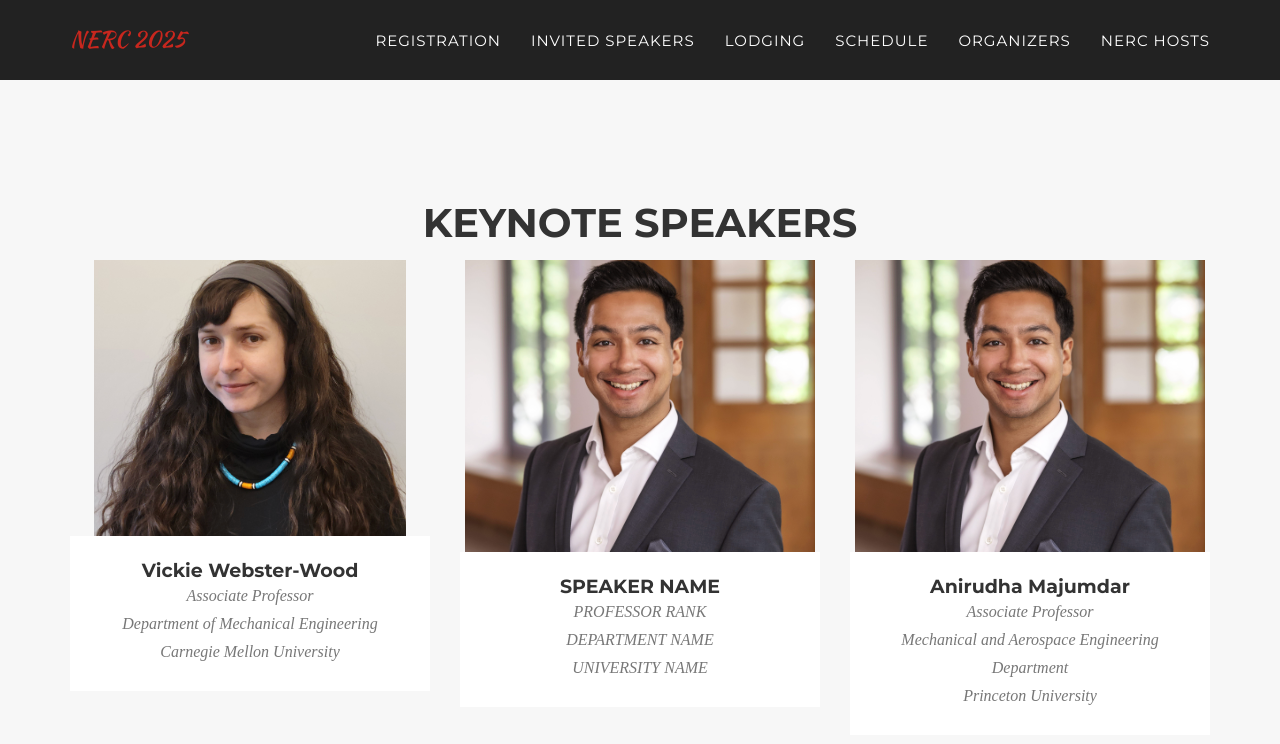
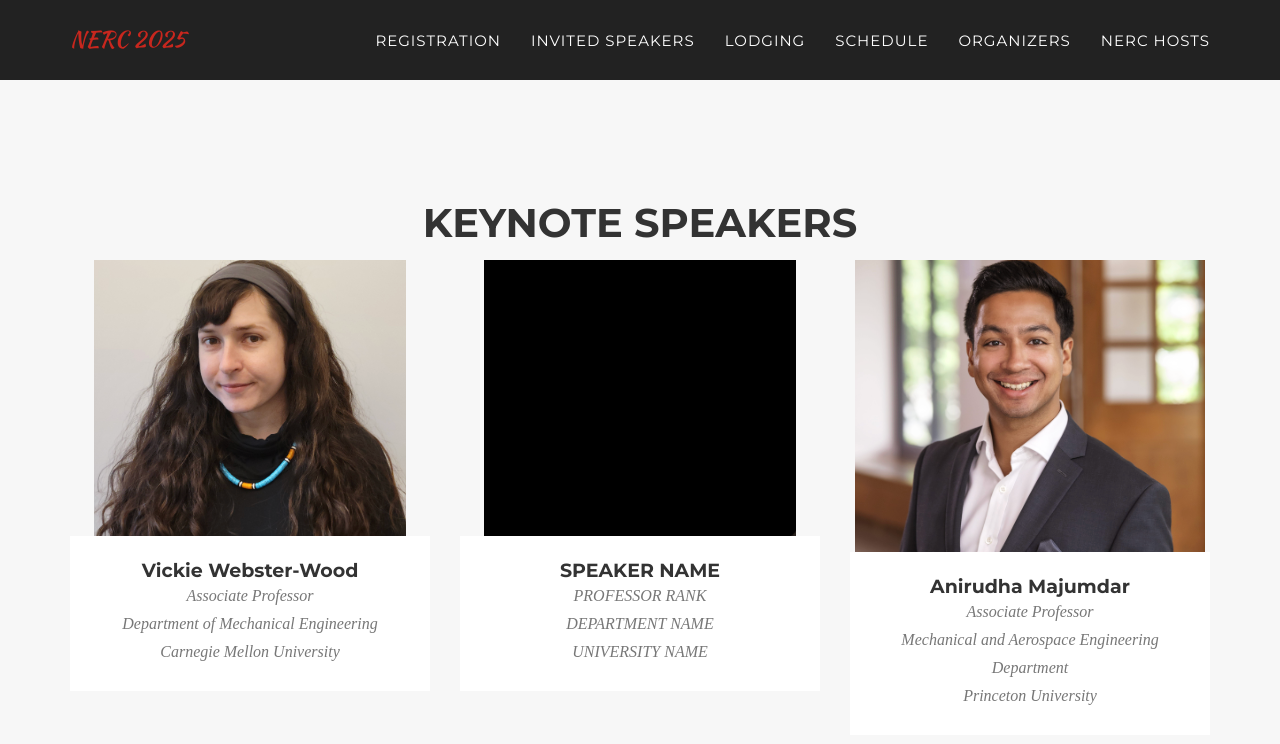
Before and after one commit to Cornell-Tech-AIRLab/cornell2025.nerc.io, a Jekyll site: the page built from index.html, in a window 1280 px wide and 900 px high, scrolled down 1583 px. Shown: the top 744 px of the window. Built offline with Jekyll 4.4.1, drawn with Linux system fonts in a browser that asks for light colours; some web fonts are replaced.

Commit message:
adding template speaker

```diff
--- a/_posts/2014-07-17-project-3.markdown
+++ b/_posts/2014-07-17-project-3.markdown
@@ -6,8 +6,8 @@
 layout: default
 modal-id: 2
 date: 2014-07-17
-img: speaker2.png
-thumbnail: speaker2.png
+img: speaker3.png
+thumbnail: speaker3.png
 alt: image-alt
 project-date: April 2014
 client: Start Bootstrap
```
Also changed, not shown: img/portfolio/speaker3.png (added).
